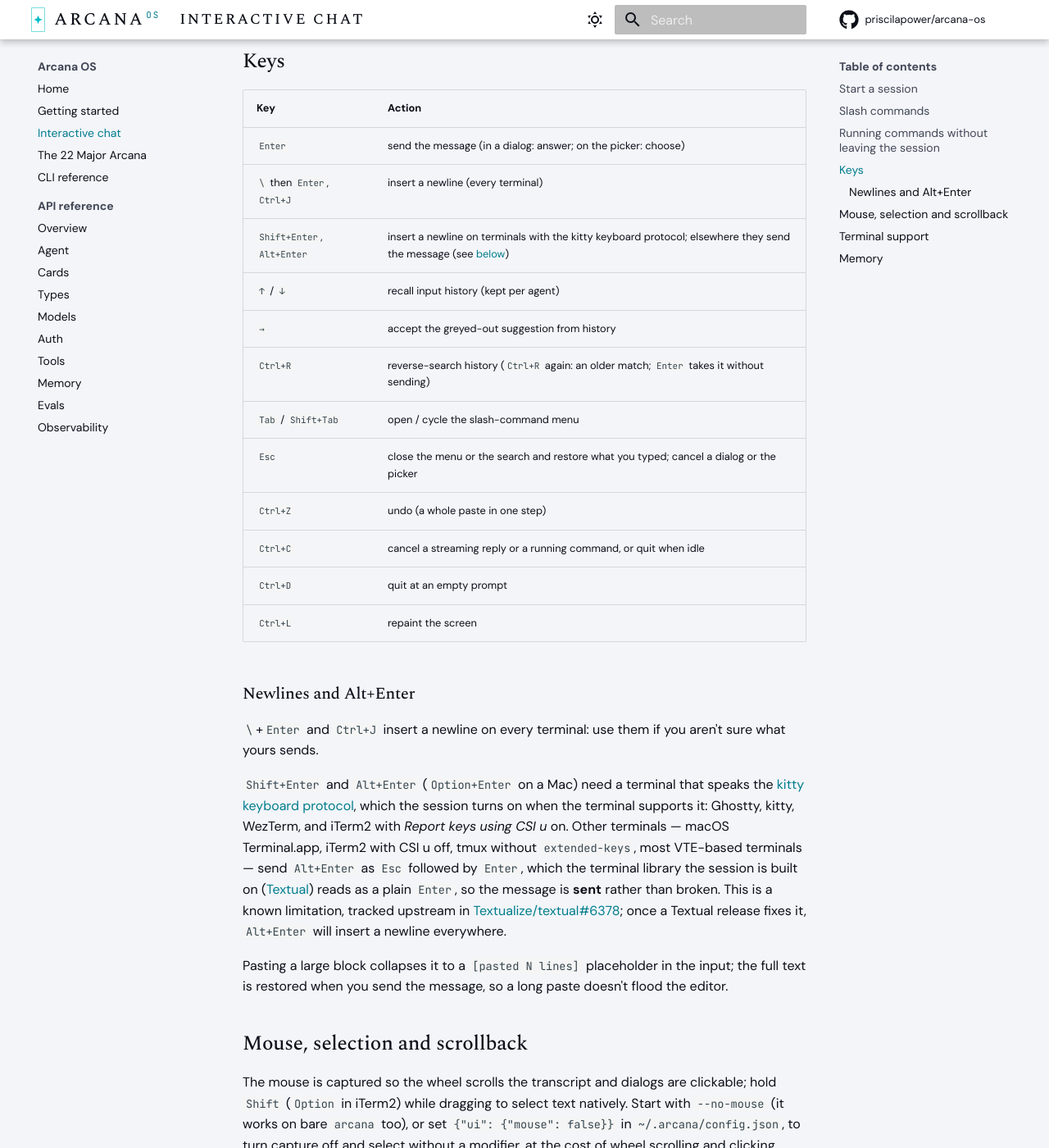
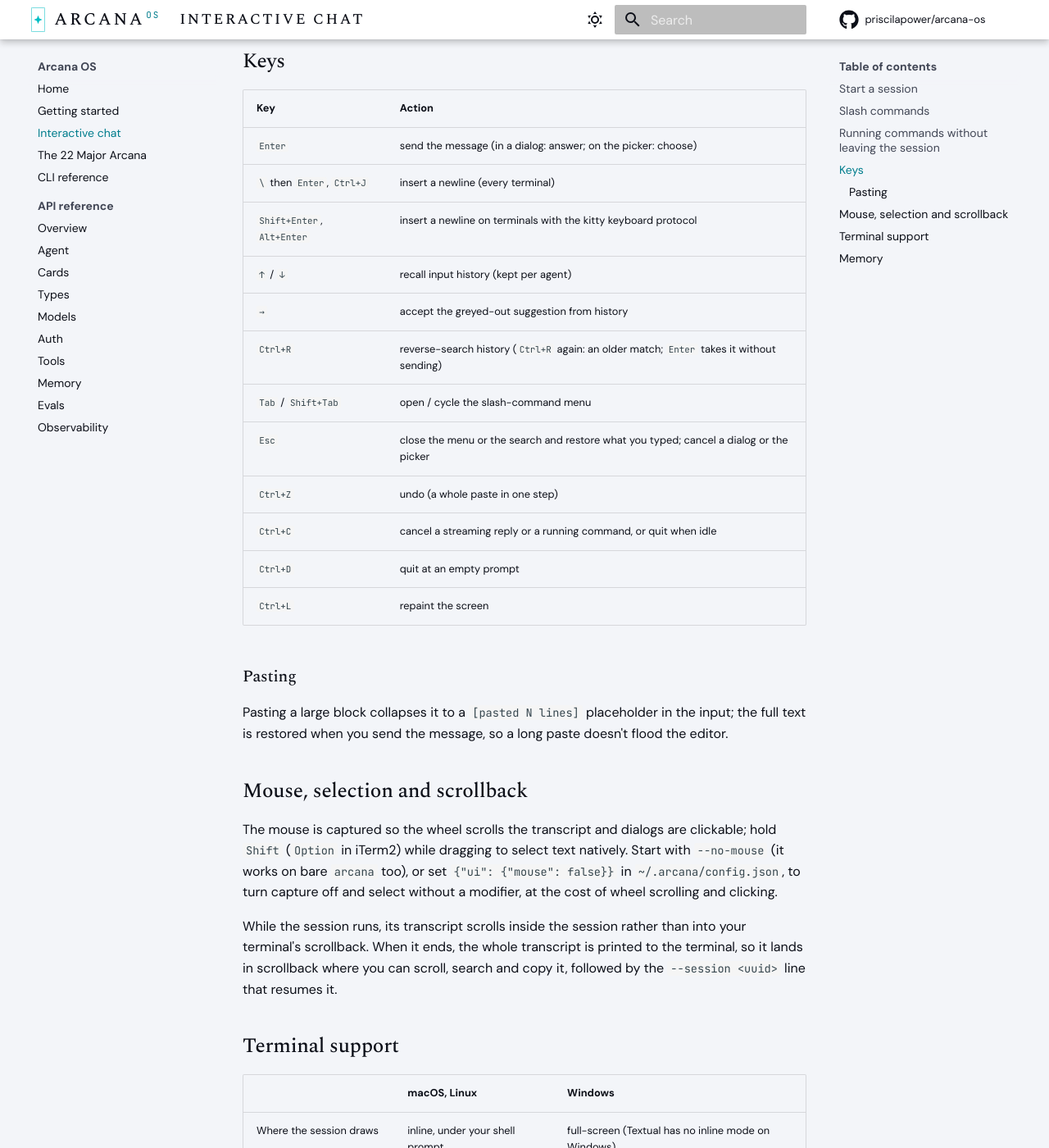
Before and after one commit to priscilapower/arcana-os, an MkDocs documentation site: the page built from docs/chat.md, in a window 1280 px wide and 1400 px high, scrolled down 3629 px. Shown: the whole window at 82% size. Built offline with MkDocs 1.6.1 and Material for MkDocs 9.7.7, drawn with Linux system fonts in a browser that asks for light colours; comment, search, counter and statistics services are not loaded; some of the changed text lies outside the part shown.

Commit message:
docs(cli): drop the Alt+Enter limitation note from the docs and changelog
ClickUp: https://app.clickup.com/t/z8nrz7e59g
Signed-off-by: Priscila Power <priscilapower92@gmail.com>

```diff
--- a/docs/chat.md
+++ b/docs/chat.md
@@ -118,7 +118,7 @@
 | --- | --- |
 | `Enter` | send the message (in a dialog: answer; on the picker: choose) |
 | `\` then `Enter`, `Ctrl+J` | insert a newline (every terminal) |
-| `Shift+Enter`, `Alt+Enter` | insert a newline on terminals with the kitty keyboard protocol; elsewhere they send the message (see [below](#newlines-and-alt-enter)) |
+| `Shift+Enter`, `Alt+Enter` | insert a newline on terminals with the kitty keyboard protocol |
 | `↑` / `↓` | recall input history (kept per agent) |
 | `→` | accept the greyed-out suggestion from history |
 | `Ctrl+R` | reverse-search history (`Ctrl+R` again: an older match; `Enter` takes it without sending) |
@@ -129,22 +129,7 @@
 | `Ctrl+D` | quit at an empty prompt |
 | `Ctrl+L` | repaint the screen |
 
-### Newlines and Alt+Enter {#newlines-and-alt-enter}
-
-`\`+`Enter` and `Ctrl+J` insert a newline on every terminal: use them if you
-aren't sure what yours sends.
-
-`Shift+Enter` and `Alt+Enter` (`Option+Enter` on a Mac) need a terminal that
-speaks the [kitty keyboard protocol](https://sw.kovidgoyal.net/kitty/keyboard-protocol/),
-which the session turns on when the terminal supports it: Ghostty, kitty,
-WezTerm, and iTerm2 with *Report keys using CSI u* on. Other terminals —
-macOS Terminal.app, iTerm2 with CSI u off, tmux without `extended-keys`, most
-VTE-based terminals — send `Alt+Enter` as `Esc` followed by `Enter`, which the
-terminal library the session is built on ([Textual](https://textual.textualize.io/))
-reads as a plain `Enter`, so the message is **sent** rather than broken. This
-is a known limitation, tracked upstream in
-[Textualize/textual#6378](https://github.com/Textualize/textual/issues/6378);
-once a Textual release fixes it, `Alt+Enter` will insert a newline everywhere.
+### Pasting
 
 Pasting a large block collapses it to a `[pasted N lines]` placeholder in the
 input; the full text is restored when you send the message, so a long paste
@@ -170,7 +155,6 @@
 | Where the session draws | inline, under your shell prompt | full-screen (Textual has no inline mode on Windows) |
 | Transcript printed on exit | yes | yes |
 | Mouse capture, `--no-mouse` | yes | yes |
-| `Shift+Enter` / `Alt+Enter` newline | kitty-protocol terminals only | not yet verified |
 | `\`+`Enter` newline | yes | yes |
 | `Ctrl+J` newline | yes | not yet verified |
 
```
Also changed, not shown: packages/arcana-cli/CHANGELOG.md (+0 -7 lines), packages/arcana-cli/README.md (+1 -1 lines), 1 other file.
